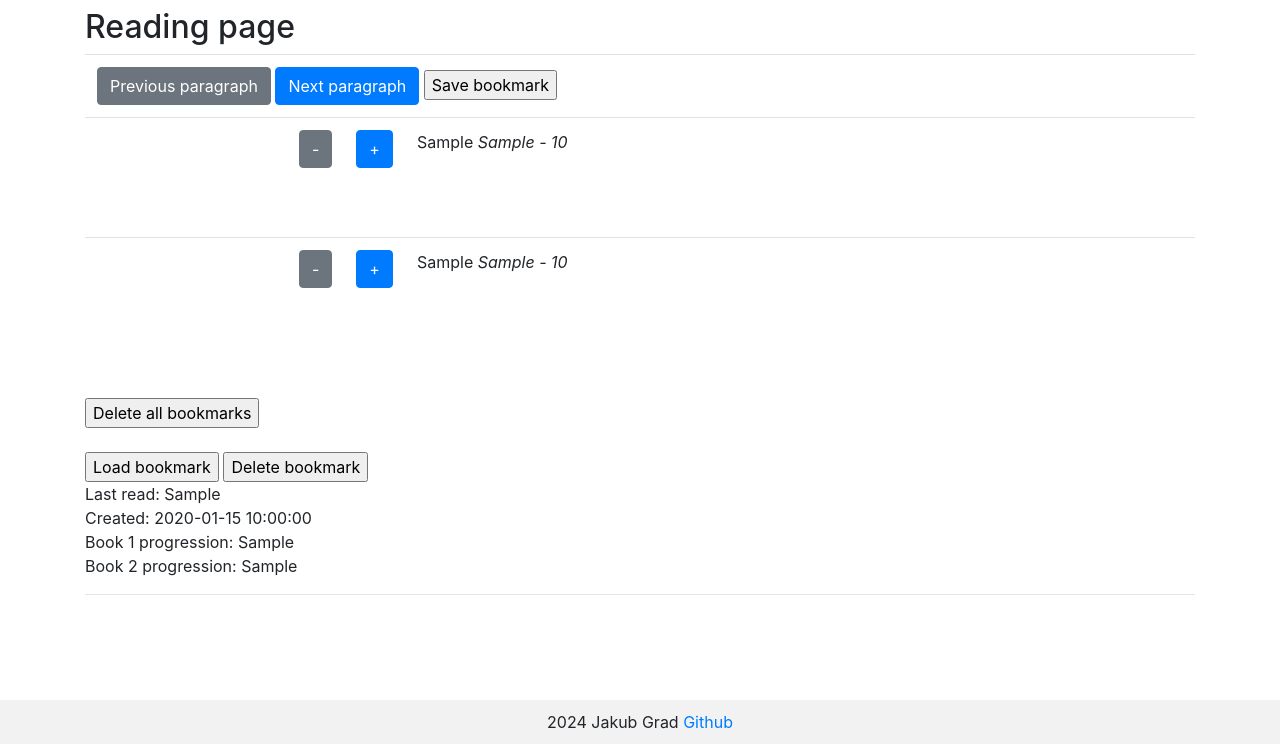
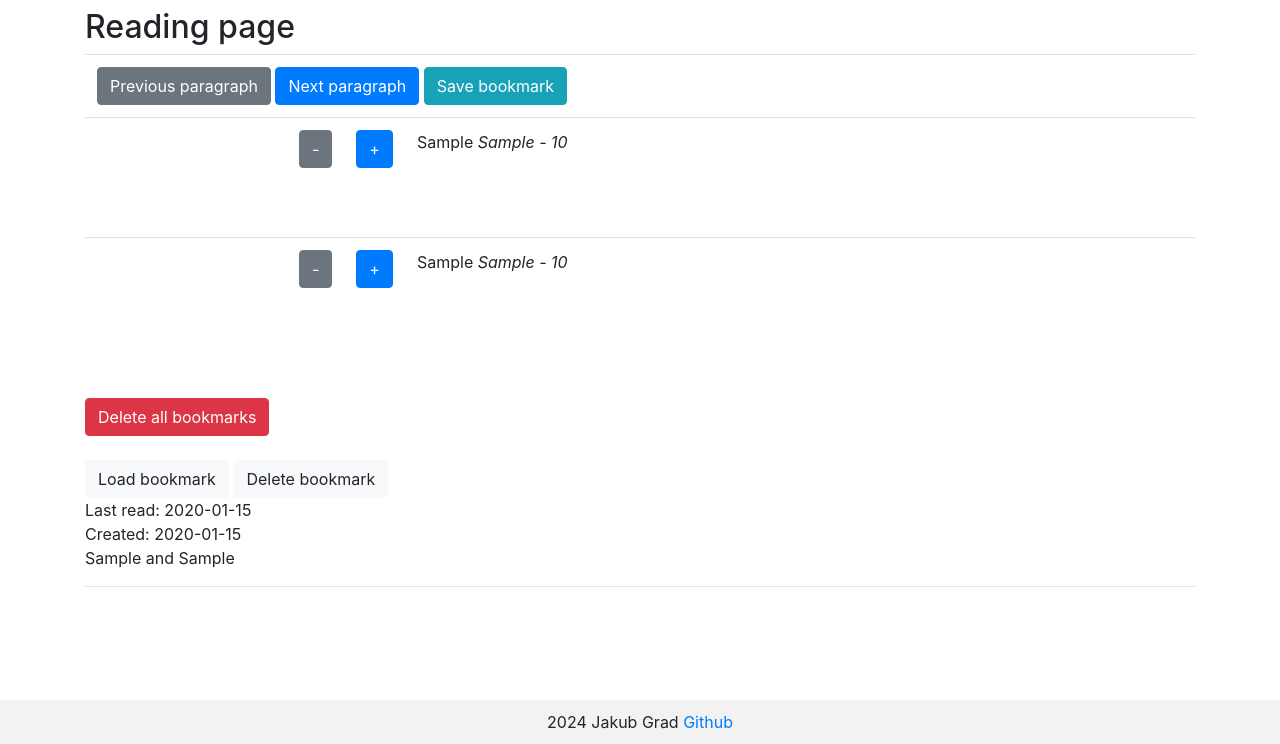
Before and after one commit to jakubgrad/Tietokannat-ja-web-ohjelmointi-Projekti, a Flask app: template src/templates/read_pair.html in a window 1280 px wide. Shown: the part 56-800 px from the top of the page. Run offline with Flask 3, Linux system fonts and the light colour scheme; the visitor is signed in with stand-in values (Sample User, id 1); the template is opened without the code that fills it: most values are stand-ins (such as "Sample title", 1, 10 or a date in 2020); lists and menus that the app fills with data are empty; some libraries are stand-ins or nearby versions.

Commit message:
Added button styling:

```diff
--- a/src/templates/read_pair.html
+++ b/src/templates/read_pair.html
@@ -21,6 +21,7 @@
         <input type="text" name="counter1" style="display: none;" value="{{ counter1 - 3 if counter1 else 0 }}">
         <input type="text" name="counter2" style="display: none;" value="{{ counter2 - 3 if counter2 else 0 }}">
         <input type="hidden" name="form_purpose" value="update_counters">
+        <input type="hidden" name="csrf_token" value="{{ session.csrf_token }}">
         <input type="submit" class="btn btn-secondary" value="Previous paragraph">
       </form>
 
@@ -29,6 +30,7 @@
         <input type="text" name="counter1" style="display: none;" value="{{ counter1 + 3 if counter1 else 3 }}">
         <input type="text" name="counter2" style="display: none;" value="{{ counter2 + 3 if counter2 else 3 }}">
         <input type="hidden" name="form_purpose" value="update_counters">
+        <input type="hidden" name="csrf_token" value="{{ session.csrf_token }}">
         <input type="submit" class="btn btn-primary" value="Next paragraph">
       </form>
 
@@ -37,7 +39,8 @@
         <input type="text" name="counter1" style="display: none;" value="{{ counter1 if counter1 else 0}}">
         <input type="text" name="counter2" style="display: none;" value="{{ counter2 if counter2 else 0 }}">
         <input type="hidden" name="form_purpose" value="save_bookmark">
-        <input type="submit" value="Save bookmark">
+        <input type="hidden" name="csrf_token" value="{{ session.csrf_token }}">
+        <input type="submit" class="btn btn-info" value="Save bookmark">
       </form>
     </th>
   </tr>  <tr style="height: 120px; width: 4px;">
@@ -48,7 +51,9 @@
             <input type="text" name="counter2" style="display: none;" value="{{ counter2 if counter2 else 0 }}">
 
             <input type="hidden" name="form_purpose" value="update_counters">
+                <input type="hidden" name="csrf_token" value="{{ session.csrf_token }}">
             <input type="submit" class="btn btn-secondary" value="-">
+
         </form>
     </th>
     <th style="text-align: left;">
@@ -58,6 +63,7 @@
             <input type="text" name="counter2" style="display: none;" value="{{ counter2 if counter2 else 0 }}">
 
             <input type="hidden" name="form_purpose" value="update_counters">
+        <input type="hidden" name="csrf_token" value="{{ session.csrf_token }}">
             <input type="submit" class="btn btn-primary" value="+">
         </form>
     </th>
@@ -73,6 +79,7 @@
             <input type="text" name="counter2" style="display: none;" value="{{ counter2-1 if counter2 else 0 }}">
 
             <input type="hidden" name="form_purpose" value="update_counters">
+        <input type="hidden" name="csrf_token" value="{{ session.csrf_token }}">
             <input type="submit" class="btn btn-secondary" value="-">
         </form>
     </th>
@@ -83,6 +90,7 @@
             <input type="text" name="counter2" style="display: none;" value="{{ counter2+1 if counter2 else 1 }}">
 
             <input type="hidden" name="form_purpose" value="update_counters">
+        <input type="hidden" name="csrf_token" value="{{ session.csrf_token }}">
             <input type="submit" class="btn btn-primary" value="+">
         </form>
     </th>
@@ -97,7 +105,9 @@
 {% if bookmarks_of_pair  %}
         <form action="/delete_all_bookmarks_of_pair/{{ pair.id }}" style="display: inline;" method="POST">
             <input type="hidden" name="form_purpose" value="delete_all_bookmarks">
-            <input type="submit"  value="Delete all bookmarks">
+
+        <input type="hidden" name="csrf_token" value="{{ session.csrf_token }}">
+            <input type="submit" class="btn btn-danger" value="Delete all bookmarks">
         </form>
 
 {% else %}
@@ -115,20 +125,21 @@ No bookmarks yet
             <input type="number" style="display: none;" name="bookmark_id" value={{bookmark.id}}>
 
             <input type="hidden" name="form_purpose" value="load_bookmark">
-            <input type="submit"  value="Load bookmark">
+        <input type="hidden" name="csrf_token" value="{{ session.csrf_token }}">
+            <input type="submit" class="btn btn-light" value="Load bookmark">
         </form>
         <form action="/delete_bookmark/{{ bookmark.id }}" style="display: inline;" method="POST">
                     <input type="number" style="display: none;" name="bookmark_id" value={{bookmark.id}}>
                     <input type="hidden" name="form_purpose" value="delete_bookmark">
-                    <input type="submit" value="Delete bookmark">
+        <input type="hidden" name="csrf_token" value="{{ session.csrf_token }}">
+                    <input type="submit" class="btn btn-light" value="Delete bookmark">
         </form>
 
 
         <br>
-        Last read: {{ bookmark.last_read }} <br>
-        Created: {{ bookmark.created_at.strftime("%Y-%m-%d %H:%M:%S") }} <br>
-        Book 1 progression: {{ bookmark.counter1 }} <br>
-        Book 2 progression: {{ bookmark.counter2}} <br>
+        Last read: {{ bookmark.last_read.strftime("%Y-%m-%d %H:%M") }} <br>
+        Created: {{ bookmark.created_at.strftime("%Y-%m-%d") }} <br>
+        {{ bookmark.counter1 }} and {{ bookmark.counter2}} <br>
 
 <hr>
 {% endfor %}
```
